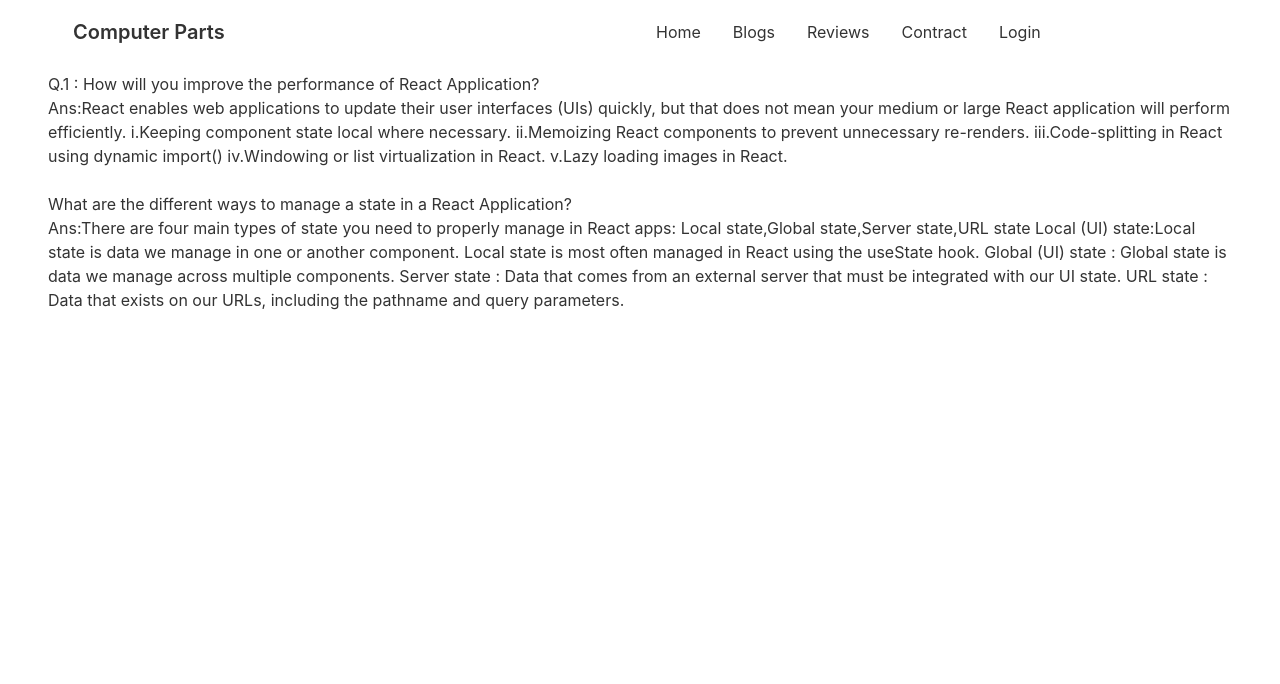
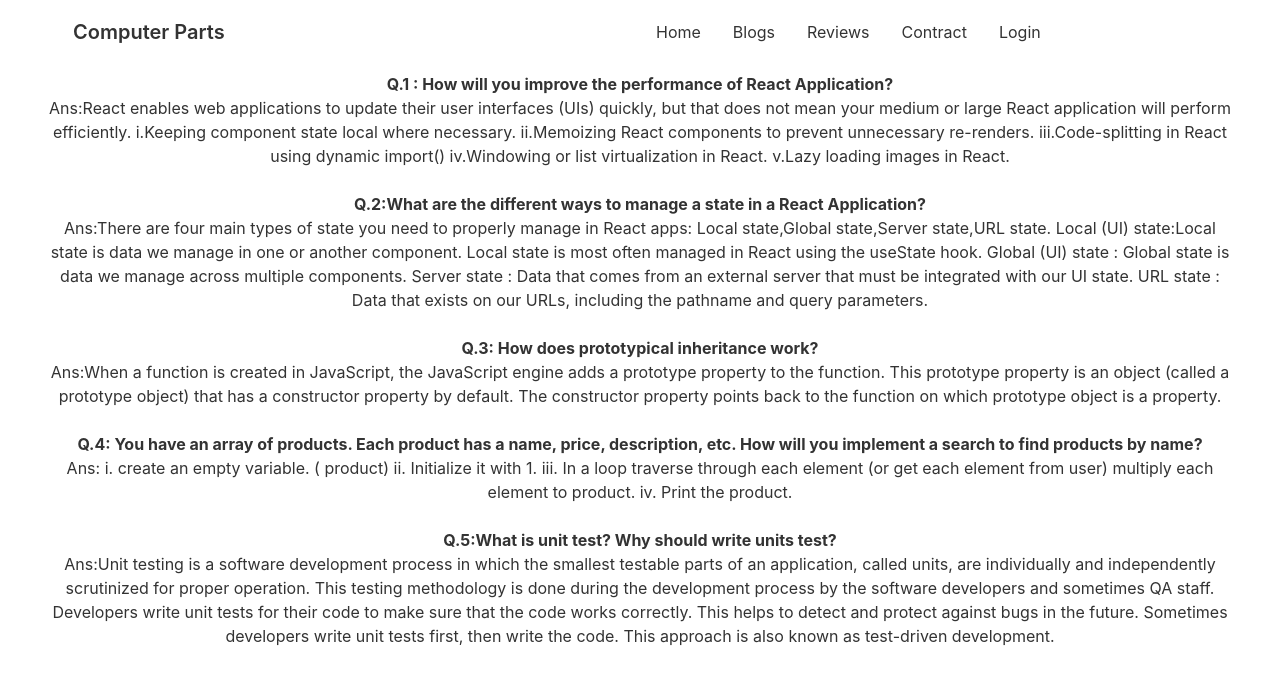
Before and after one commit to Ummepinki/computer-parts-manufacturer-website-client-side, a React (Create React App) app: page /blogs in a window 1280 px wide. Shown: the top 684 px of the page. Built offline with nearby package versions, Linux system fonts and the light colour scheme.

Commit message:
section added

```diff
--- a/src/Pages/Blogs/Blogs.js
+++ b/src/Pages/Blogs/Blogs.js
@@ -2,8 +2,8 @@ import React from 'react';
 
 const Blogs = () => {
     return (
-        <div className='mt-2'>
-            <h2>Q.1 : How will you improve the performance of React Application?</h2>
+        <div className='mt-2 text-center'>
+            <h2 className='font-bold'>Q.1 : How will you improve the performance of React Application?</h2>
             <p>Ans:React enables web applications to update their user interfaces (UIs) quickly, but that does not mean your medium or large React application will perform efficiently.
                 i.Keeping component state local where necessary.
                 ii.Memoizing React components to prevent unnecessary re-renders.
@@ -11,9 +11,9 @@ const Blogs = () => {
                 iv.Windowing or list virtualization in React.
                 v.Lazy loading images in React.
             </p><br />
-            <h2>What are the different ways to manage a state in a React Application?</h2>
+            <h2 className='font-bold'>Q.2:What are the different ways to manage a state in a React Application?</h2>
             <p>Ans:There are four main types of state you need to properly manage in  React apps:
-                Local state,Global state,Server state,URL state
+                Local state,Global state,Server state,URL state.
                 Local (UI) state:Local state is data we manage in one or another component.
                 Local state is most often managed in React using the useState hook.
                 Global (UI) state : Global state is data we manage across multiple components.
@@ -21,6 +21,21 @@ const Blogs = () => {
                 URL state : Data that exists on our URLs, including the pathname and query parameters.
             </p>
             <br />
+            <h2 className='font-bold'>Q.3: How does prototypical inheritance work?</h2>
+            <p>Ans:When a function is created in JavaScript, the JavaScript engine adds a prototype property to the function. This prototype property is an object (called a prototype object) that has a constructor property by default. The constructor property points back to the function on which prototype object is a property.
+            </p>
+            <br />
+            <h2 className='font-bold'>Q.4: You have an array of products. Each product has a name, price, description, etc. How will you implement a search to find products by name?</h2>
+            <p>Ans: i. create an empty variable. ( product)
+                ii. Initialize it with 1.
+                iii. In a loop traverse through each element (or get each element from user) multiply each element to product.
+                iv. Print the product.</p>
+            <br />
+            <h2 className='font-bold'>Q.5:What is unit test? Why should write units test?</h2>
+            <p>Ans:Unit testing is a software development process in which the smallest testable parts of an application, called units, are individually and independently scrutinized for proper operation. This testing methodology is done during the development process by the software developers and sometimes QA staff.<br />
+                Developers write unit tests for their code to make sure that the code works correctly. This helps to detect and protect against bugs in the future. Sometimes developers write unit tests first, then write the code. This approach is also known as test-driven development.
+
+            </p>
         </div>
     );
 };
```
